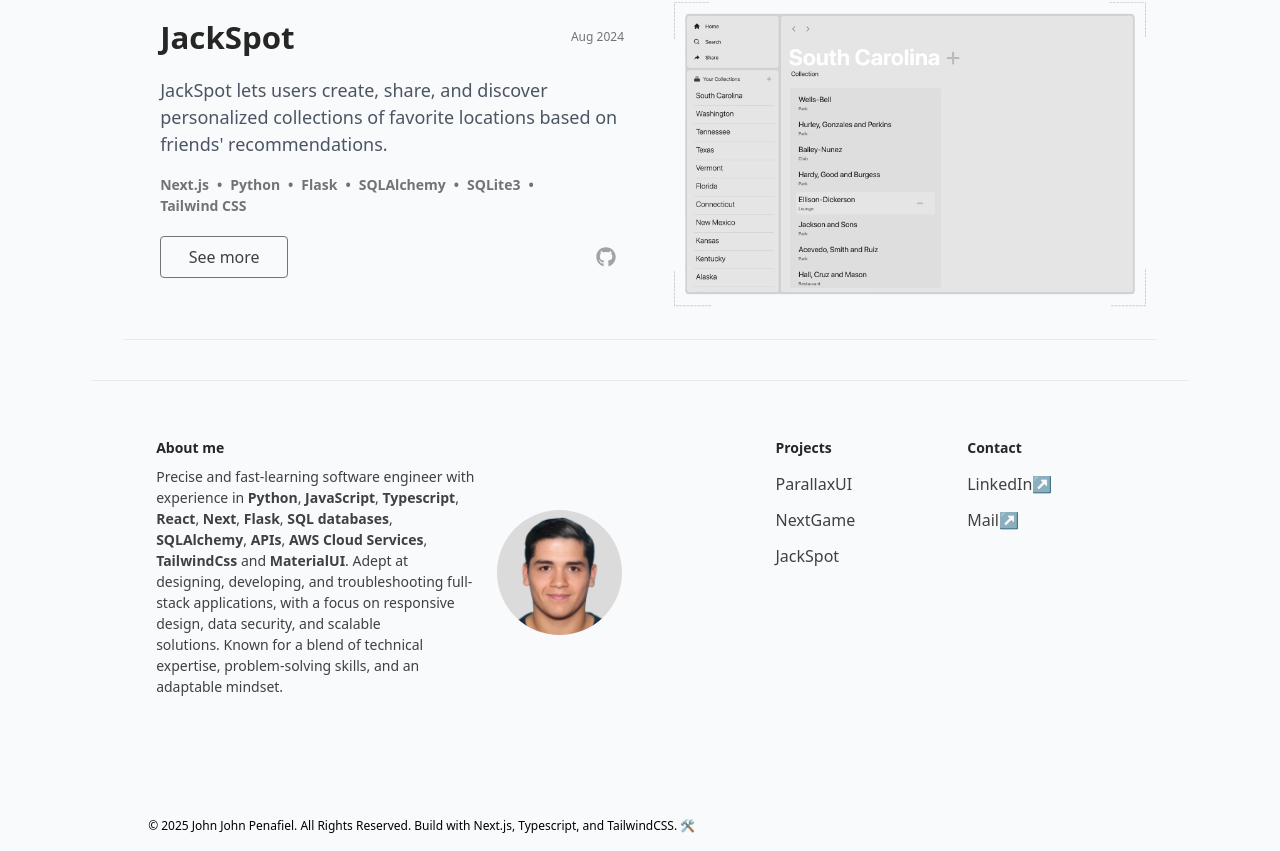
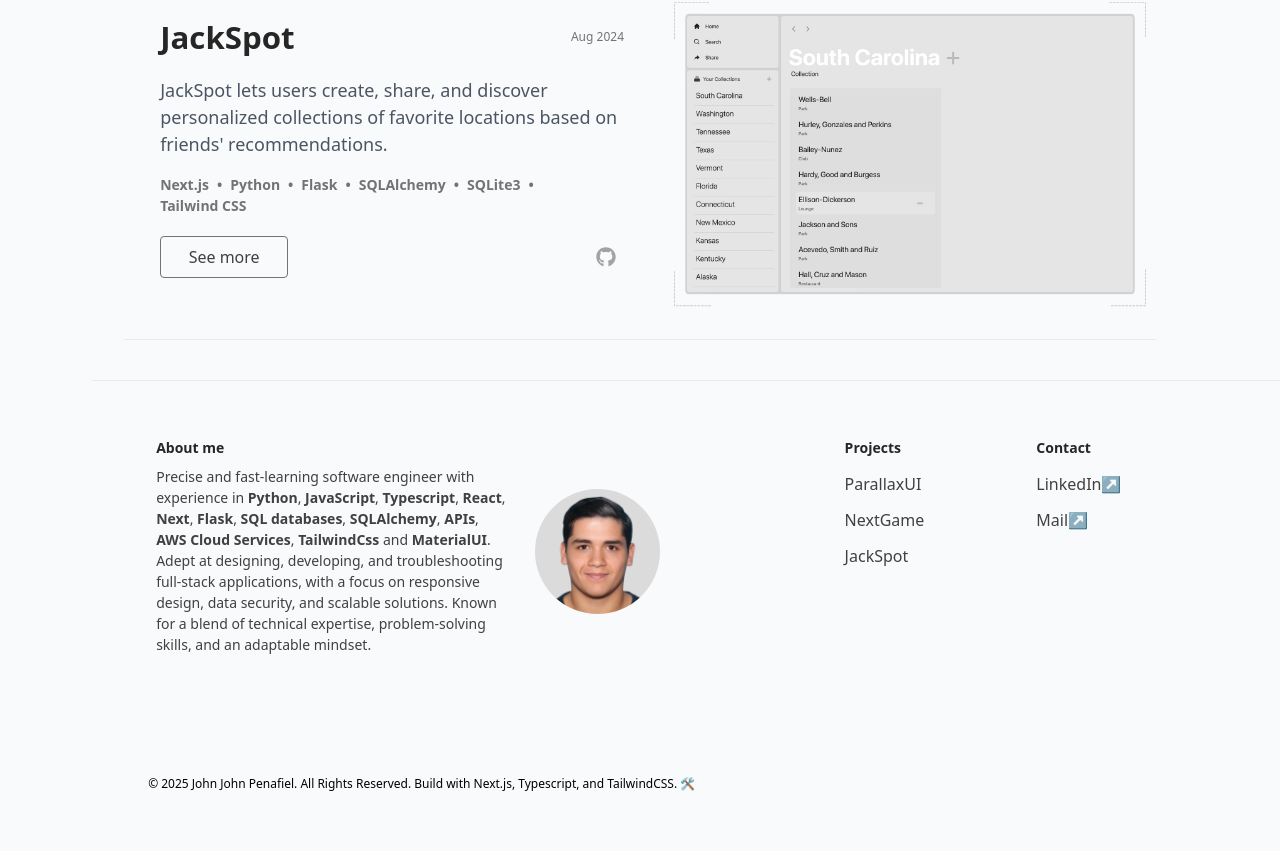
Before and after one commit to johnjohnpenafiel/Portfolio, a Next.js app: page / in a window 1280 px wide. Shown: the part 1787-2638 px from the top of the page. After the commit the page ends 2596 px from the top, so only its background shows below. Built offline with nearby package versions, Linux system fonts and the light colour scheme.

Commit message:
UI: footer absolute positioning

```diff
--- a/components/Footer.tsx
+++ b/components/Footer.tsx
@@ -30,7 +30,7 @@ const Footer = () => {
   ];
 
   return (
-    <div className="h-auto bg-[#f9fafb] dark:bg-black border-t border-gray-200/80 dark:border-neutral-900/80 cursor-default">
+    <div className="h-auto bg-[#f9fafb] dark:bg-black border-t border-gray-200/80 dark:border-neutral-900/80 cursor-default absolute">
       {/* ----- FOOTER SECTION ----- */}
       <div className="md:flex">
         {/* ----- ABOUT AND PROFILE PICTURE SECTION ----- */}
```
